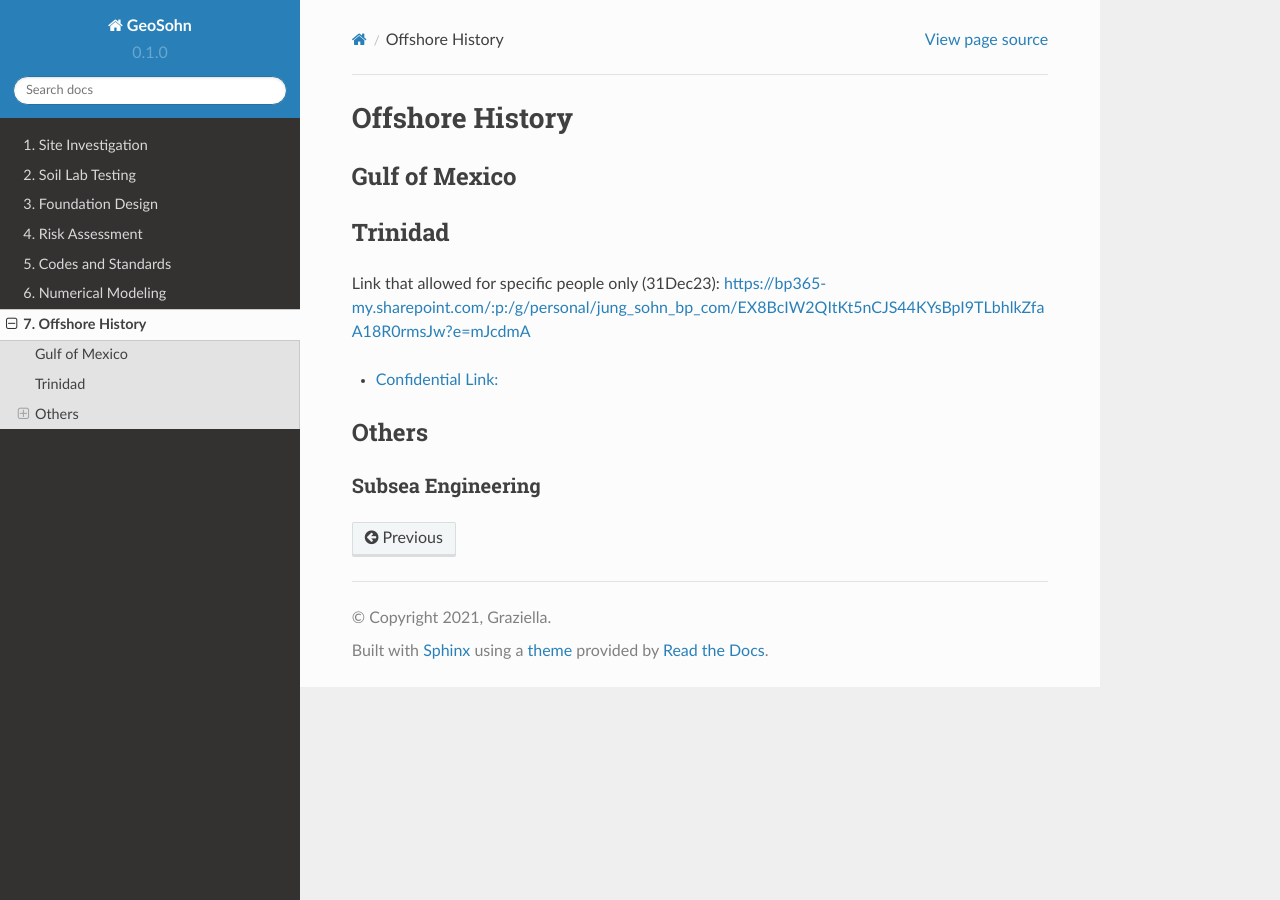
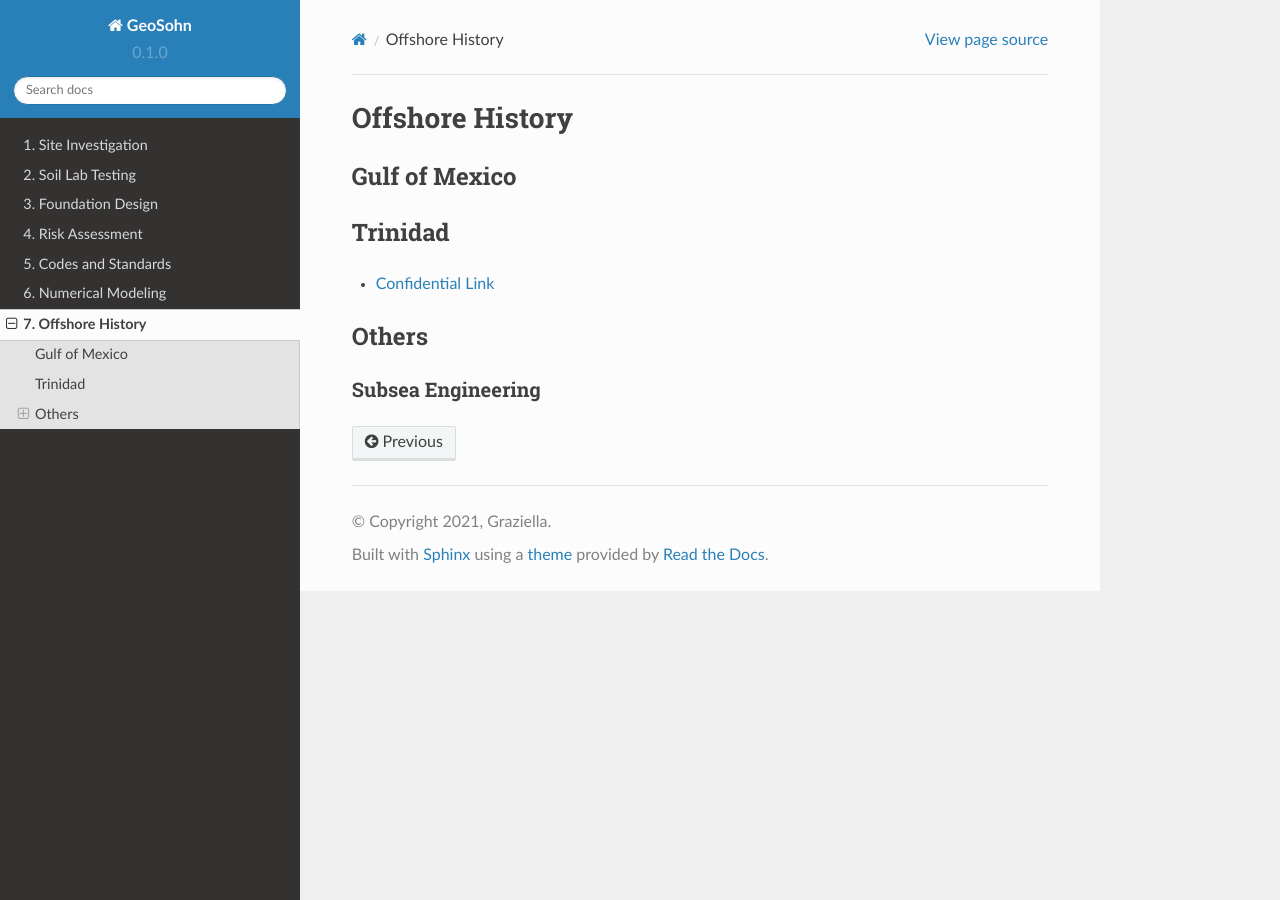
Before and after one commit to jrson11/GeoSohn, a Sphinx documentation site: the page built from docs/source/7-Offshore_History.rst, in a window 1280 px wide. Built offline with Sphinx 7.4.7 and the Read the Docs theme 2.0.0, drawn with Linux system fonts in a browser that asks for light colours.

Commit message:
Update 7-Offshore_History.rst

```diff
--- a/docs/source/7-Offshore_History.rst
+++ b/docs/source/7-Offshore_History.rst
@@ -8,11 +8,8 @@ Gulf of Mexico
 
 Trinidad
 --------
-Link that allowed for specific people only (31Dec23): https://bp365-my.sharepoint.com/:p:/g/personal/jung_sohn_bp_com/EX8BcIW2QItKt5nCJS44KYsBpI9TLbhlkZfaA18R0rmsJw?e=mJcdmA
 
-
-
-- `Confidential Link: <https://bp365-my.sharepoint.com/:p:/g/personal/jung_sohn_bp_com/EX8BcIW2QItKt5nCJS44KYsBpI9TLbhlkZfaA18R0rmsJw?e=mJcdmA>`_
+- `Confidential Link <https://bp365-my.sharepoint.com/:p:/g/personal/jung_sohn_bp_com/EX8BcIW2QItKt5nCJS44KYsBpI9TLbhlkZfaA18R0rmsJw?e=mJcdmA>`_
 
 
 Others
```
